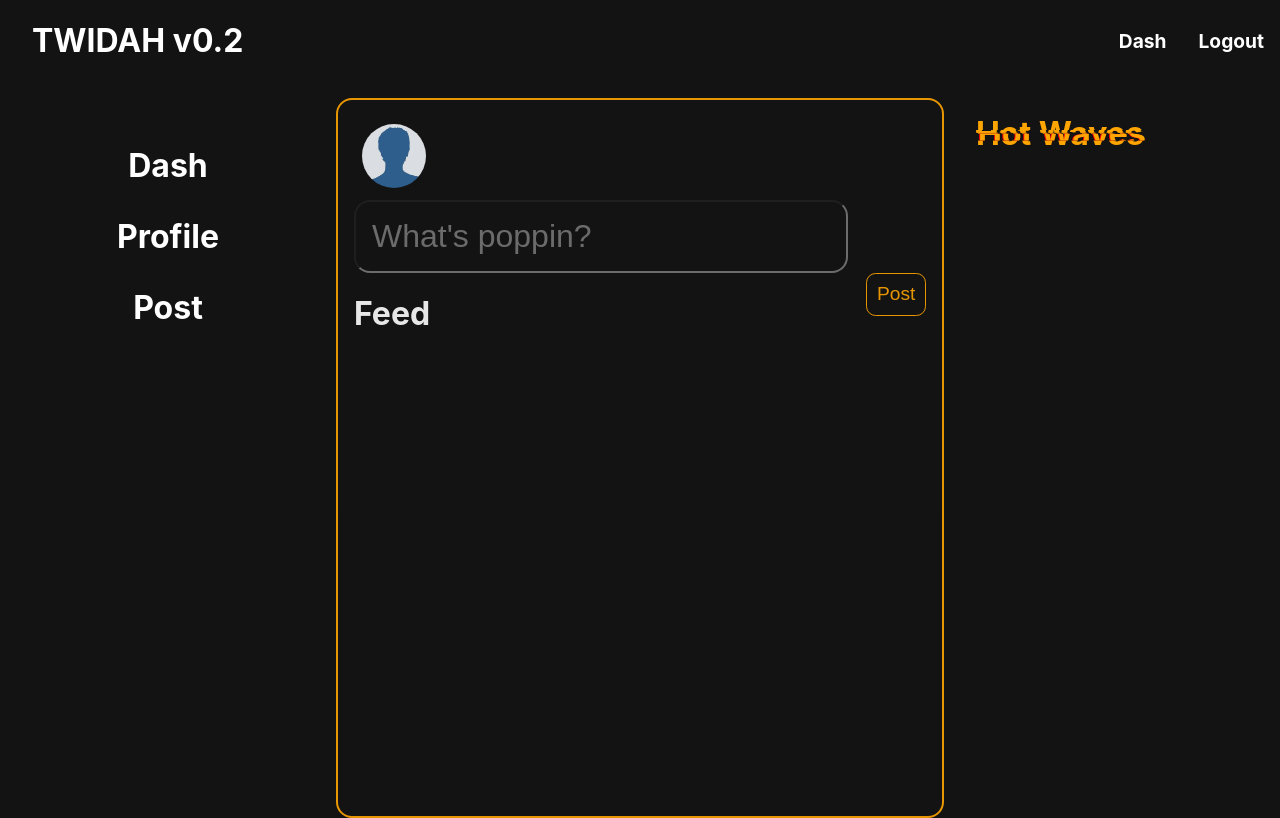
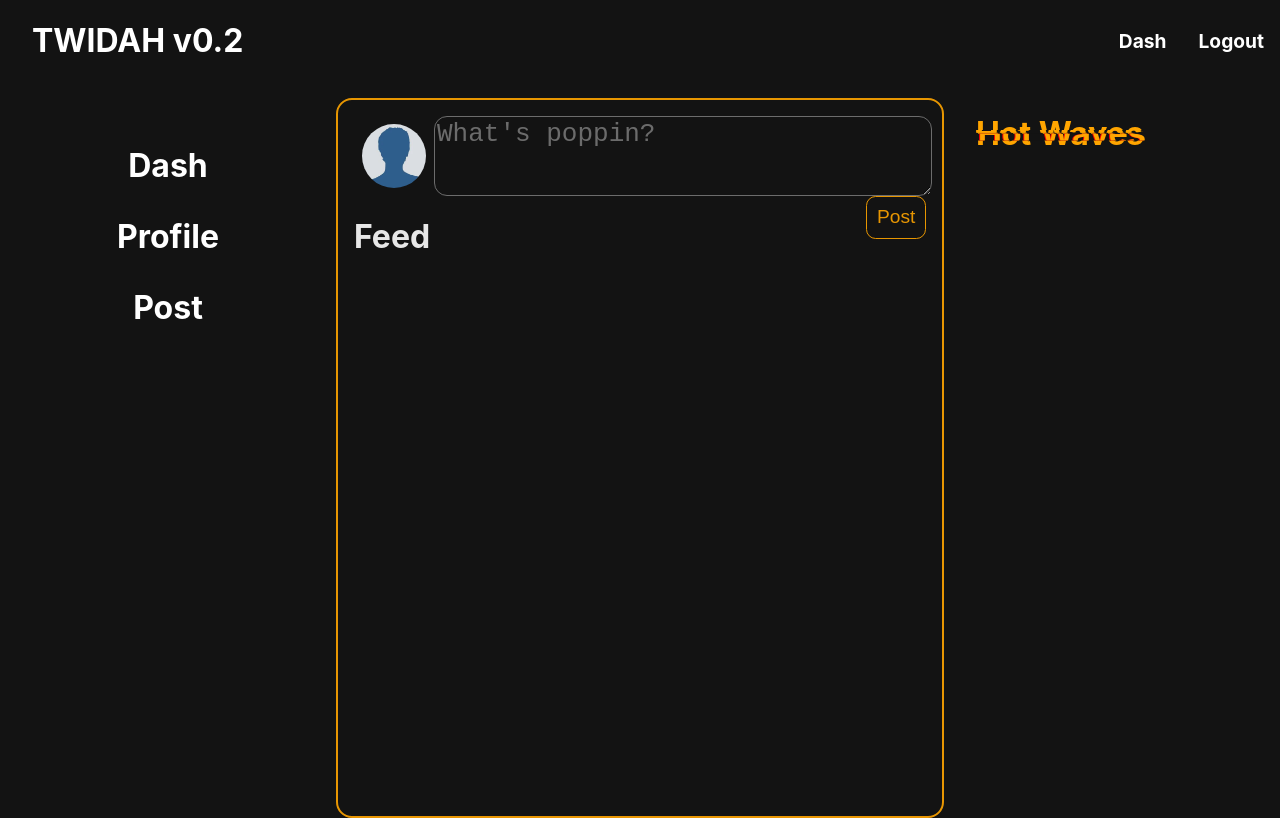
Before and after one commit to twidah/twidah-frontend, a React (Create React App) app: page / in a window 1280 px wide. Built offline with nearby package versions, Linux system fonts and the light colour scheme; no server answers; sample sign-in values are in the browser's storage.

Commit message:
Made grid changes to the twoot component.

```diff
--- a/src/comps/board/twoot/Twoot.js
+++ b/src/comps/board/twoot/Twoot.js
@@ -5,9 +5,13 @@ import "./index.css";
 export const Twoot = () => {
     return (
         <div className="twoot-container">
-            <div className="img-and-text">
+            <div className="img-and-text twoot-wrapper">
                 <img className="profile-pic" src={img} alt="Profile" />
-                <input type="text" name="twoot" placeholder="What's poppin?" />
+                <textarea
+                    type="text"
+                    name="twoot"
+                    placeholder="What's poppin?"
+                />
             </div>
             <button>Post</button>
         </div>
--- a/src/comps/board/twoot/index.css
+++ b/src/comps/board/twoot/index.css
@@ -5,16 +5,16 @@
     margin: 0.5em;
 }
 
-.img-and-text input {
+.img-and-text textarea {
     display: inline-block;
     border: 1px solid range;
     border-radius: 0.5em;
-    width: 80%;
+    width: 100%;
     color: orange;
     background: transparent;
     outline: none;
     font-size: 2em;
-    padding: 0.5em;
+    /* padding: 0.5em; */
 }
 
 .twoot-container button {
@@ -32,3 +32,8 @@
     background-color: orange;
     color: #333;
 }
+
+.twoot-wrapper {
+    display: grid;
+    grid-template-columns: 0.1fr 1fr;
+}
```
